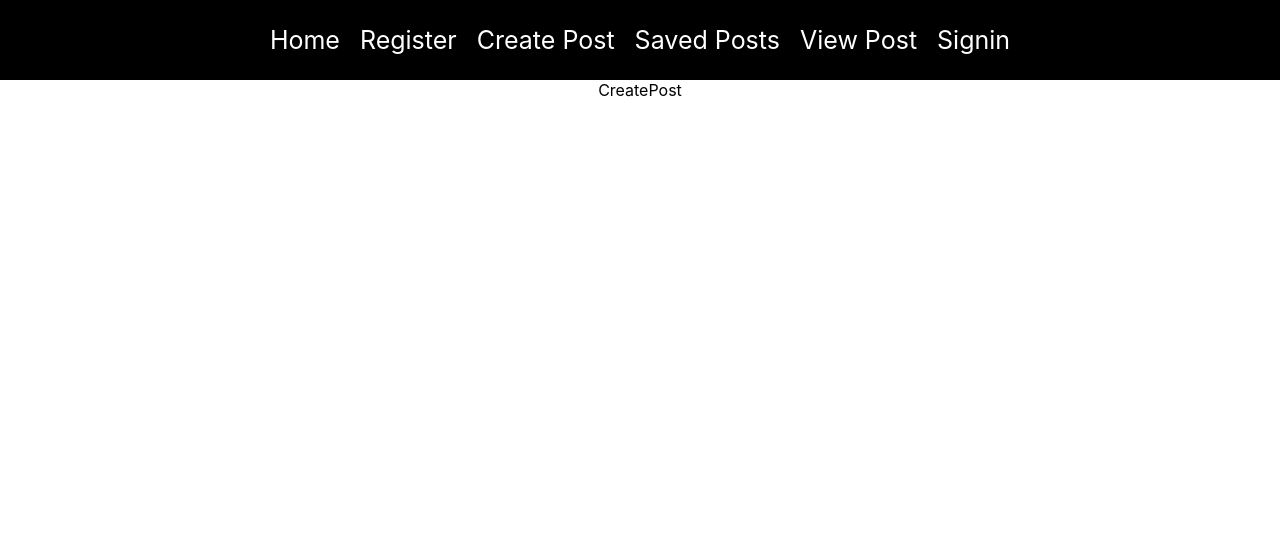
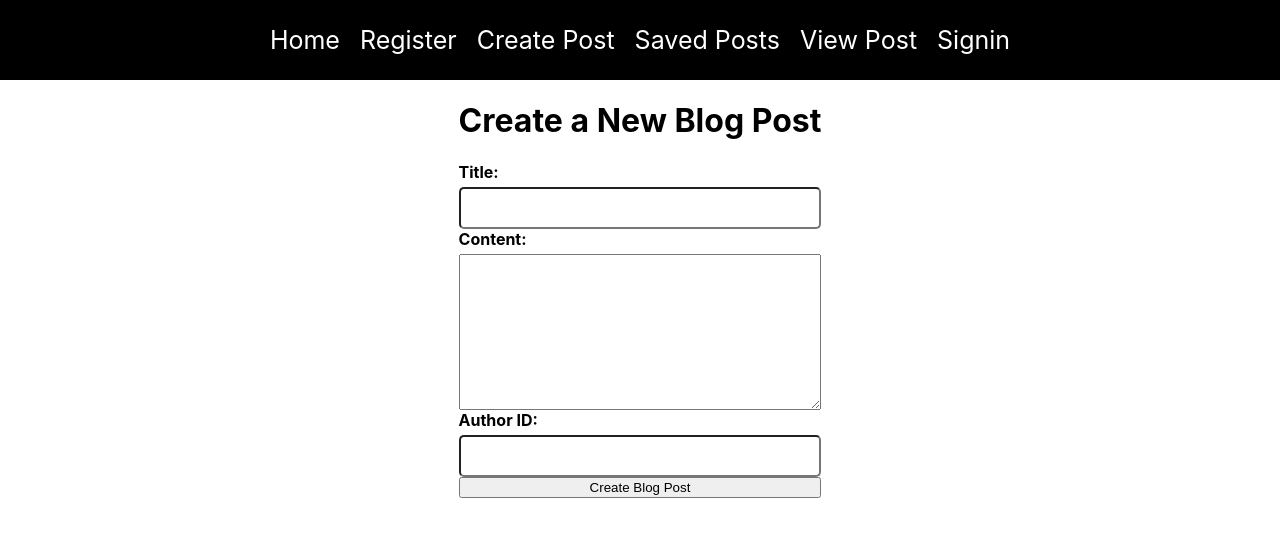
Before and after one commit to Neme88/MyPage, a React (Create React App) app in the folder client/: page /createPost in a window 1280 px wide. Shown: the top 536 px of the page. Built offline with nearby package versions, Linux system fonts and the light colour scheme.

Commit message:
implemented parts of the CRUD operation

```diff
--- a/client/src/App.js
+++ b/client/src/App.js
@@ -1,33 +1,27 @@
 import './App.css';
-import{ BrowserRouter as Router, Routes, Route, }  from "react-router-dom";
-import { Home } from "./pages/home";
-import { Register } from "./pages/register";
-import { Signin} from "./pages/signin";
-import { CreatePost } from "./pages/createPost";
-import { UpdatePost } from "./pages/updatePost";
-import { DeletePost } from "./pages/deletePost";
-import { ReadPosts } from "./pages/readPosts";
-import { Navbar } from "./components/navbar";
-
+import { BrowserRouter as Router, Routes, Route } from 'react-router-dom';
+import { Home } from './pages/home';
+import { Register } from './pages/register';
+import { Signin } from './pages/signin';
+import { CreatePost } from './pages/createPost';
+import { Navbar } from './components/navbar';
 
 function App() {
   return (
+
    <div className="App">
         <Router>
           <Navbar />
           <Routes>
-        <Route path="/" element={<Home />} />
             <Route path="/register" element={<Register />} />
             <Route path="/signin" element={<Signin />} />
-        <Route path="/createPost" element={<CreatePost/>} />
-        <Route path="/updatePost" element={<UpdatePost />} />
-        <Route path="/deletePost" element={<DeletePost />} />
-        <Route path="/readPosts" element={<ReadPosts />} />
+            <Route path="/" element={<Home />} />
+            < Route path="/createPost" element={<CreatePost />} />
           </Routes>
         </Router>
     </div>
+
   );
 }
 
-
 export default App;
--- a/client/src/components/navbar.js
+++ b/client/src/components/navbar.js
@@ -15,7 +15,7 @@ export const Navbar = () => {
         <div className="navbar">
             <Link to="/">Home</Link>
             <Link to="/register">Register</Link>
-            <Link to="/posts/create">Create Post</Link>
+            <Link to="/createPost">Create Post</Link>
             <Link to="/posts/savedPosts">Saved Posts</Link>
             <Link to="/posts/singlePost/:postId">View Post</Link>
             {!cookies.access_token ? (
--- /dev/null
+++ b/client/src/hooks/useGetUserID.js
@@ -0,0 +1,3 @@
+export const useGetUserID = () => {
+    return window.localStorage.getItem("userID");
+  };
--- a/client/src/index.js
+++ b/client/src/index.js
@@ -1,10 +1,12 @@
 import React from 'react';
 import ReactDOM from 'react-dom/client';
 import App from './App';
+
 
 const root = ReactDOM.createRoot(document.getElementById('root'));
 root.render(
   <React.StrictMode>
     <App />
   </React.StrictMode>
-);
+
+  );
--- a/client/src/pages/createPost.js
+++ b/client/src/pages/createPost.js
@@ -1,3 +1,52 @@
+import React, { useState } from 'react';
+import axios from 'axios';
+
 export const CreatePost = () => {
-    return <div> CreatePost</div>;
+  const [title, setTitle] = useState('');
+  const [content, setContent] = useState('');
+  const [authorId, setAuthorId] = useState('');
+
+  const handleSubmit = async (event) => {
+    event.preventDefault();
+
+    try {
+      const response = await axios.post('http://localhost:3002/posts', {
+        title,
+        content,
+        authorId,
+      });
+
+      console.log('Blog post created:', response.data);
+      alert('Your blog post has been successfully submitted!');
+      // Optionally, you can redirect the user to the home page or show a success message
+    } catch (error) {
+      console.error('Error creating blog post:', error);
+      // Handle error: display error message to the user or log it
+    }
   };
+
+  return (
+    <div>
+      <h1>Create a New Blog Post</h1>
+      <form onSubmit={handleSubmit} style={{ display: 'flex', flexDirection: 'column' }}>
+        <label htmlFor="title">Title:</label>
+        <input id="title" type="text" value={title} onChange={(e) => setTitle(e.target.value)} />
+
+        <label htmlFor="content">Content:</label>
+        <textarea
+          id="content"
+          rows="10"
+          value={content}
+          onChange={(e) => setContent(e.target.value)}
+        />
+
+        <label htmlFor="authorId">Author ID:</label>
+        <input id="authorId" type="text" value={authorId} onChange={(e) => setAuthorId(e.target.value)} />
+
+        <button type="submit">Create Blog Post</button>
+      </form>
+    </div>
+  );
+};
+
+//export default CreatePost;
--- a/client/src/pages/deletePost.js
+++ /dev/null
@@ -1,3 +0,0 @@
-export const DeletePost = () => {
-    return <div> DeletePost</div>;
-  };
--- a/client/src/pages/home.js
+++ b/client/src/pages/home.js
@@ -1,3 +1,37 @@
+import React, { useState, useEffect } from 'react';
+import axios from 'axios';
+import { Link } from 'react-router-dom';
+
 export const Home = () => {
-  return <div> Home</div>;
+  const [posts, setPosts] = useState([]);
+
+  useEffect(() => {
+    const fetchPosts = async () => {
+      try {
+        const response = await axios.get('http://localhost:3002/posts');
+        setPosts(response.data);
+      } catch (error) {
+        console.error('Error fetching posts:', error);
+      }
+    };
+
+    fetchPosts();
+  }, []);
+
+  return (
+    <div>
+      <h1>Blog Posts</h1>
+      {posts.map((post) => (
+        <div key={post._id}>
+          <h2>{post.title}</h2>
+          <p>{post.content}</p>
+          {post.author && <p>Author: {post.author}</p>}
+          <p>Created At: {new Date(post.createdAt).toLocaleString()}</p>
+          <Link to={`/posts/${post._id}`}>Read more</Link>
+        </div>
+      ))}
+    </div>
+  );
 };
+
+//export default Home;
--- a/client/src/pages/readPosts.js
+++ /dev/null
@@ -1,3 +0,0 @@
-export const ReadPosts = () => {
-    return <div> ReadPost</div>;
-  };
--- a/client/src/pages/updatePost.js
+++ /dev/null
@@ -1,3 +0,0 @@
-export const UpdatePost = () => {
-    return <div> UpdatePost</div>;
-  };
```
Also changed, not shown: client/src/components/protectedroutes.js (added, +12 -0 lines), client/src/pages/ViewPost.js (added), client/src/pages/signin.js (line endings or trailing spaces), 2 other files (tests, documents, lock files or other folders). Lines whose indentation alone changed are shown as unchanged.
